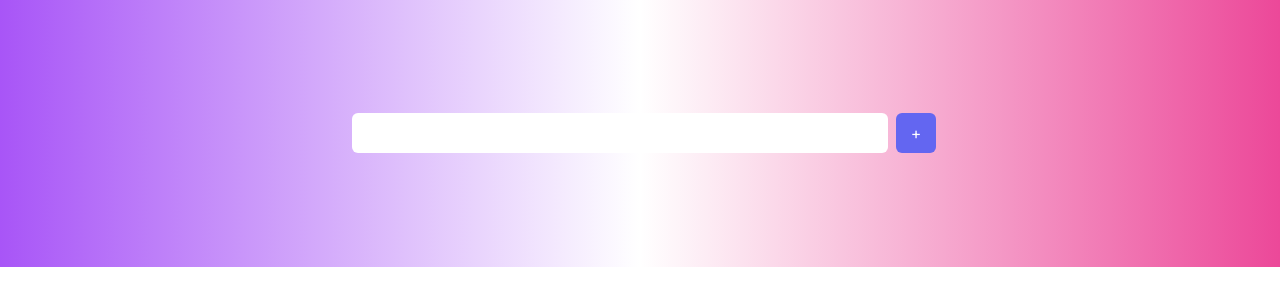
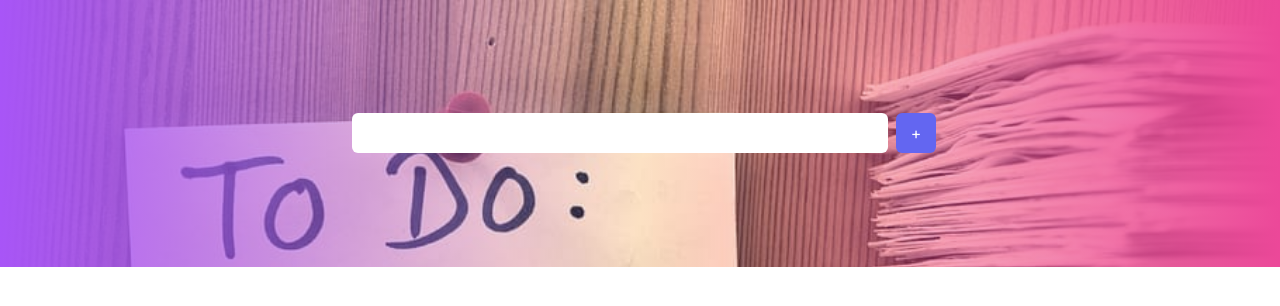
Before and after one commit to gabrielDpadua21/task-manager-tailwind, a Next.js app: page / in a window 1280 px wide. Shown: the top 306 px of the page. Built offline with nearby package versions, Linux system fonts and the light colour scheme.

Commit message:
style: 💄 add image background

```diff
--- a/src/styles/globals.css
+++ b/src/styles/globals.css
@@ -6,6 +6,7 @@
   --foreground-rgb: 0, 0, 0;
   --background-start-rgb: 214, 219, 220;
   --background-end-rgb: 255, 255, 255;
+  --background-image: url("/assets/images/background.jpg");
 }
 
 @media (prefers-color-scheme: dark) {
@@ -20,3 +21,8 @@ body {
   margin: 0;
   padding: 0;
 }
+
+.bg-image {
+  background-image: var(--background-image);
+  background-size: cover;
+}
```
Also changed, not shown: public/assets/images/background.jpg (added).
